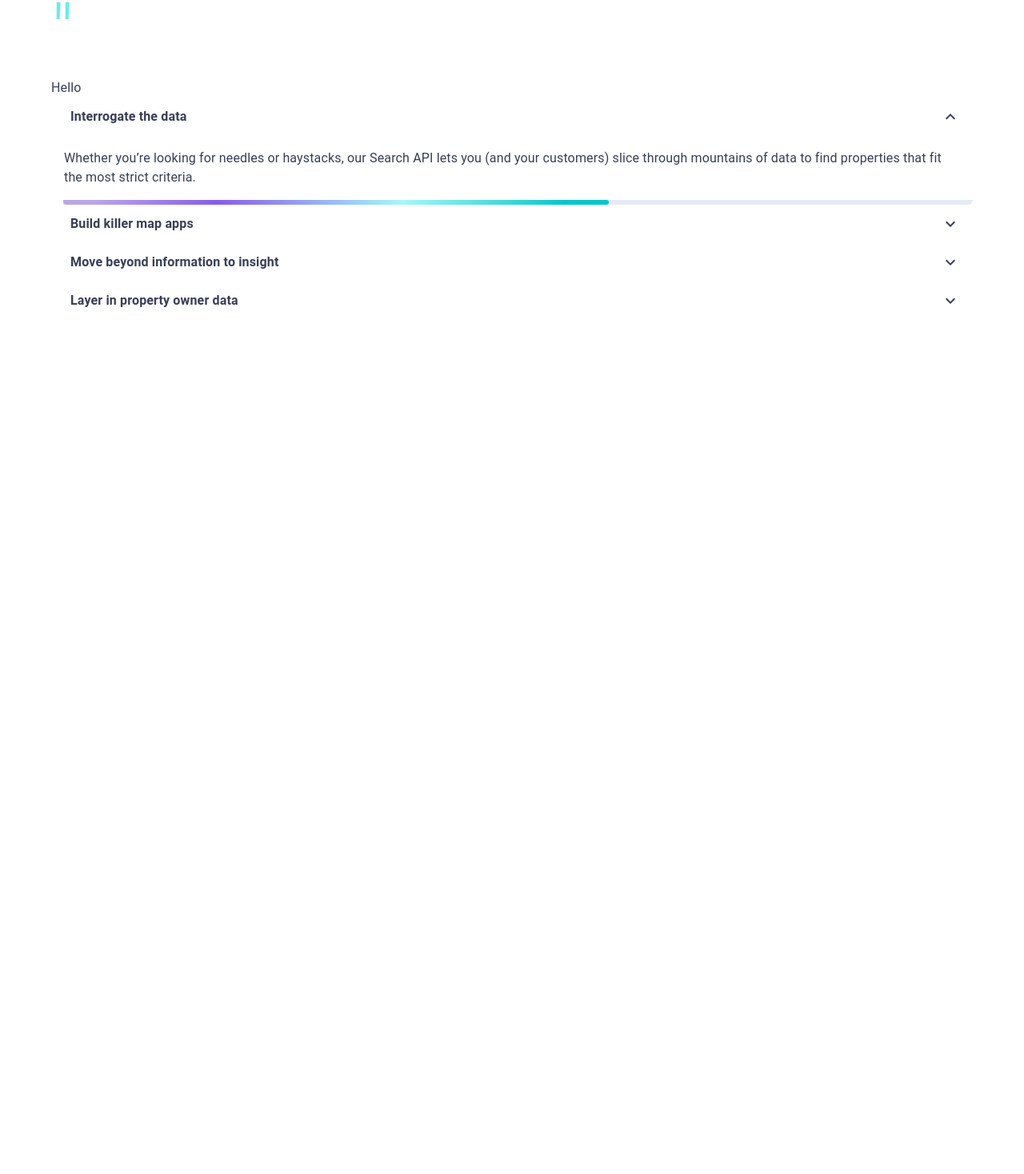
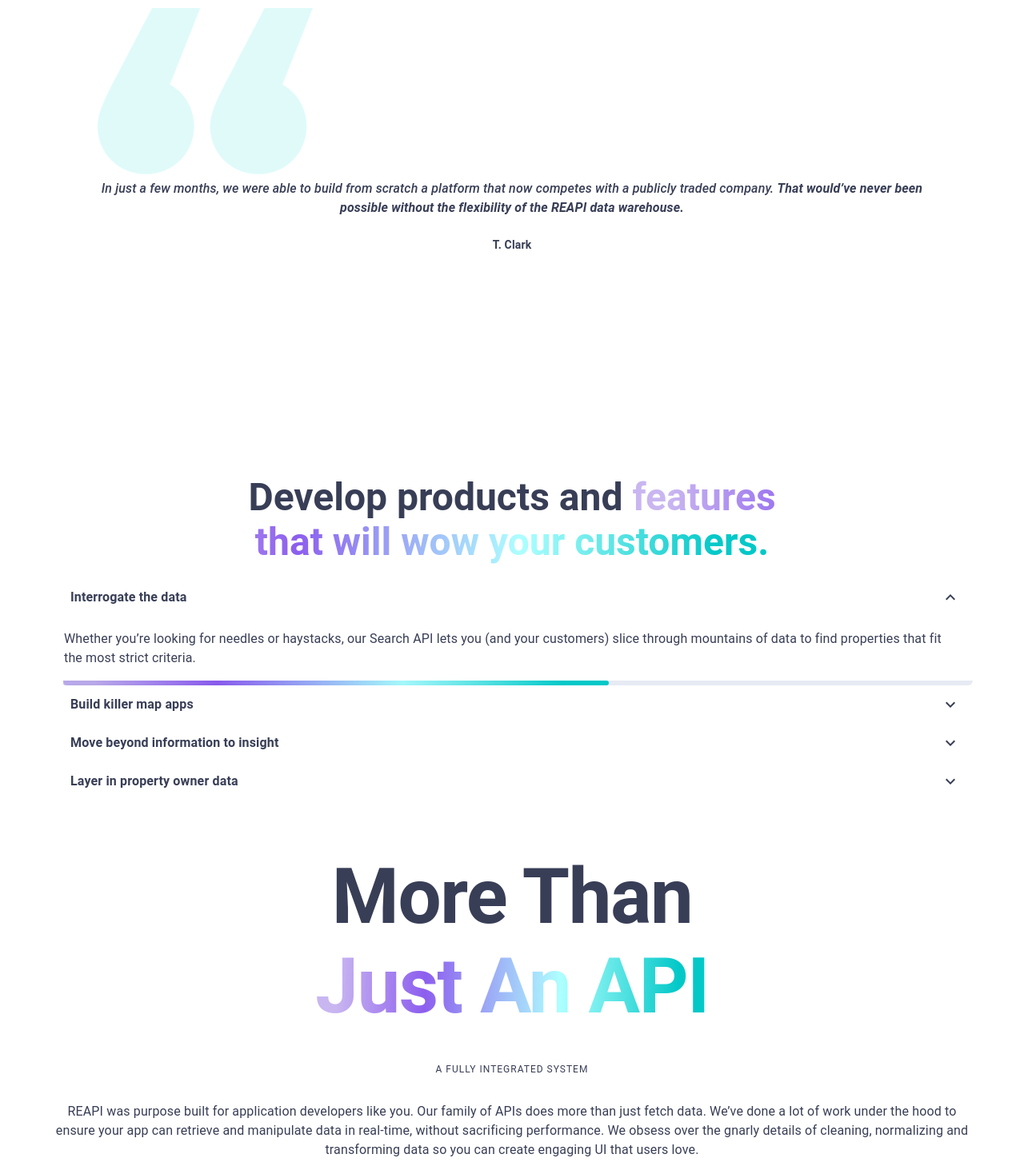
Before and after one commit to Manish-Mittal01/dummy_UI_design, a React (Create React App) app: page / in a window 1280 px wide. Shown: the part 554-2022 px from the top of the page at 80% size. Before the commit the page ends 954 px from the top, so only its background shows below. Built offline with nearby package versions, Linux system fonts and the light colour scheme; the HTML template or start-up script is replaced by a standard one.

Commit message:
home page partial

```diff
--- a/src/screens/Home/index.jsx
+++ b/src/screens/Home/index.jsx
@@ -1,12 +1,13 @@
 import React from "react";
 import CustomizedAccordions from "../../comps/Accordions";
-import {  Container, Stack, Typography } from "@mui/material";
+import { Box, Container, Stack, Typography } from "@mui/material";
 import HeroSection from "../../comps/HeroSection";
 import { THEME_COLORS } from "../../lib/colors";
 import styled from "@emotion/styled";
+import { DoubleQuote } from "../../assets";
 
 const GradientText = styled.span`
-background: ${THEME_COLORS.GRADIENT_PRIMARY};
+  background: ${THEME_COLORS.GRADIENT_PRIMARY};
 
   background-clip: text;
   -webkit-background-clip: text;
@@ -27,19 +28,113 @@ const headline = (
 export const Home = () => {
   return (
     <Container sx={{ color: THEME_COLORS.TEXT_100 }}>
-
       <HeroSection
         isLanding
         badgeText="Insight on 150+ million properties and owners"
         headline={headline}
         subHeading="Smart API’s with future unicorns in mind. Unlimited property data and machine-learning out of the Container. Designed for teams that want to shake up their industry."
       />
-      <Stack justifyContent={"center"}>
+      <Stack
+        sx={{
+          width: "90%",
+          position: "relative",
+          height: "65vh",
+          m: "auto",
+          my: 3,
+        }}
+        justifyContent={"center"}
+      >
         {/* <Typography variant="h1" color={THEME_COLORS.TEAL_100} fontSize={"6rem"} >&#8223;</Typography> */}
-        <Typography variant="h1" color={THEME_COLORS.TEAL_100} fontSize={"6rem"} >&quot;</Typography>
-        <quote>Hello</quote>
+        <img
+          style={{ position: "absolute", opacity: ".2", zIndex: 1, top: 0 }}
+          src={DoubleQuote}
+          alt="DoubleQuote"
+          height={"auto"}
+        />
+        <Typography
+          variant="body1"
+          textAlign={"center"}
+          fontWeight={500}
+          fontStyle={"italic"}
+          // fontSize={"30px"}
+          mb={3}
+        >
+          In just a few months, we were able to build from scratch a platform
+          that now competes with a publicly traded company.{" "}
+          <span style={{ fontWeight: 600 }}>
+            That would’ve never been possible without the flexibility of the
+            REAPI data warehouse.
+          </span>
+        </Typography>
+        <Typography
+          variant="body2"
+          textAlign={"center"}
+          fontWeight={600}
+          // fontSize={"25px"}
+        >
+          T. Clark
+        </Typography>
       </Stack>
+      {/* TODO: add Gear png  */}
+      <Box sx={{ width: "60%", m: "auto" }}>
+        <Typography
+          mt={8}
+          textAlign={"center"}
+          variant={"h3"}
+          fontWeight={700}
+          gutterBottom
+        >
+          Develop products and{" "}
+          <GradientText>features that will wow your customers.</GradientText>
+        </Typography>
+      </Box>
       <CustomizedAccordions />
+      <Stack>
+        <Typography
+          mt={8}
+          textAlign={"center"}
+          variant={"h1"}
+          fontWeight={700}
+          gutterBottom
+        >
+          More Than <br />
+          <GradientText>Just An API</GradientText>
+        </Typography>
+        <Typography
+          mx={"auto"}
+          mb={3}
+          // fontSize={"25px"}
+          textAlign={"center"}
+          variant={"overline"}
+        >
+          A fully Integrated System
+        </Typography>
+        <Typography
+          mx={"auto"}
+          // fontSize={"25px"}
+          textAlign={"center"}
+          variant={"body1"}
+          paragraph
+        >
+          REAPI was purpose built for application developers like you. Our
+          family of APIs does more than just fetch data. We’ve done a lot of
+          work under the hood to ensure your app can retrieve and manipulate
+          data in real-time, without sacrificing performance. We obsess over the
+          gnarly details of cleaning, normalizing and transforming data so you
+          can create engaging UI that users love.
+        </Typography>
+        <Typography
+          mx={"auto"}
+          // fontSize={"25px"}
+          textAlign={"center"}
+          variant={"body1"}
+          paragraph
+        >
+          Choose from a comprehensive offering of endpoints or ask our team to
+          build you a custom endpoint with the complexity your app needs to set
+          it apart from the competition.
+        </Typography>
+      </Stack>
     </Container>
   );
 };
```
